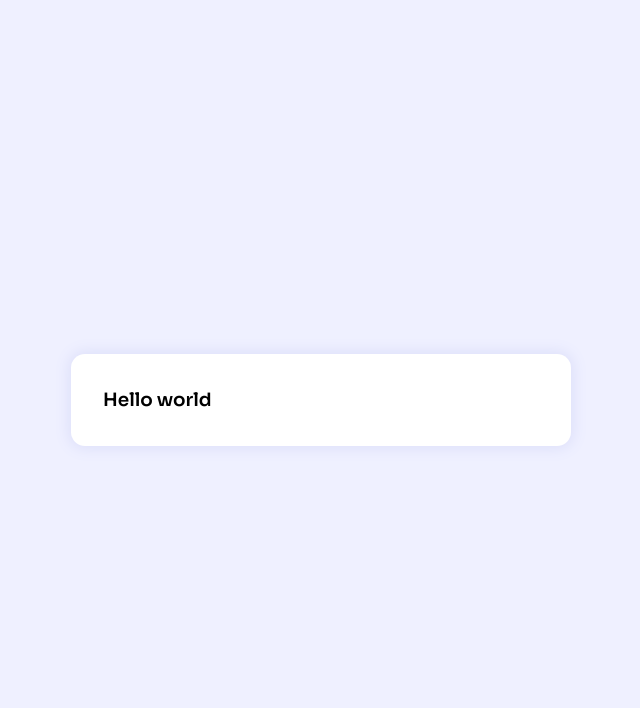
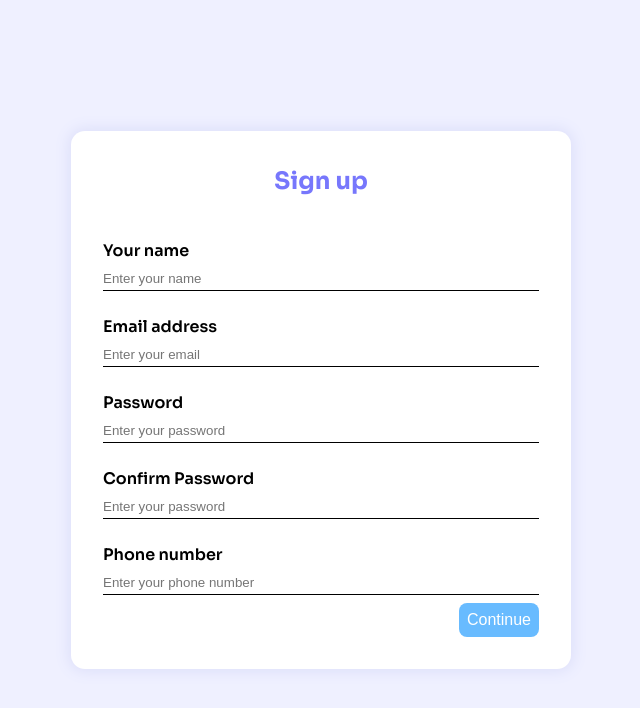
Before and after one commit to thungan1909/React-Learning, a React (Create React App) app in the folder formikdanieltruong/: page / in a window 1280 px wide. Shown: the top 708 px of the page, without its empty margins (319-959 px from the left). Built offline with nearby package versions, Linux system fonts and the light colour scheme.

Commit message:
Sử dụng useState, onChange và onSubmit
- Sử dụng useState (là 1 loại hook) để khai báo biến
- Sử dụng onChange: cập nhật khi thay đổi giá trị
- onSubmit
  + e.preventDefault(); //Ngăn form re-load lại trang khi submit
  + tạo object newUser

```diff
--- a/formikdanieltruong/src/App.js
+++ b/formikdanieltruong/src/App.js
@@ -1,9 +1,11 @@
 import './App.css';
+import SignUpForm from './Component/SignUpForm';
 
 function App() {
   return (
     <div className="App">
-    Hello world
+    <header>Sign up</header>
+    <SignUpForm/>
     </div>
   );
 }
--- /dev/null
+++ b/formikdanieltruong/src/Component/SignUpForm.jsx
@@ -0,0 +1,73 @@
+import { useState } from "react";
+import "./signup.css";
+const SignUpForm  = () => {
+    const [email,setEmail] = useState("");
+    const [name,setName] = useState("");
+    const [phone,setPhone] = useState("");
+    const [password,setPassword] = useState("");
+    const [confirmedPassword,setConfirmedPassword] = useState("");
+
+    const handleSubmit = (e) => {
+        e.preventDefault(); //Ngăn form re-load lại trang khi submit
+        const newUser = {
+            email: email,
+            name : name,
+            phone: phone,
+            password: password
+        }; //Lưu thông tin user
+        console.log(newUser);
+    };
+    return (
+       <section>
+        <form className="infoform" onSubmit={handleSubmit}>
+            <label> Your name</label>
+            <input
+             type="text"
+             id="name"
+             name="name"
+             onChange={(e) => setName(e.target.value)} //onChange khi nhập gì vào input thì nó sẽ bỏ những gì mình nhập vào name state
+             placeholder="Enter your name">
+             </input>
+
+             <label> Email address</label>
+            <input
+             type="email"
+             id="email"
+             name="email"
+             onChange={(e) => setEmail(e.target.value)}
+             placeholder="Enter your email">
+             </input>
+
+             <label> Password</label>
+            <input
+             type="text"
+             id="password"
+             name="pasword"
+             onChange={(e) => setPassword(e.target.value)}
+             placeholder="Enter your password">
+             </input>
+
+             <label> Confirm Password</label>
+            <input
+             type="text"
+             id="confirmedpassword"
+             name="confirmedpasword"
+             onChange={(e) => setConfirmedPassword(e.target.value)}
+             placeholder="Enter your password">
+             </input>
+
+             <label> Phone number</label>
+            <input
+             type="text"
+             id="phone"
+             name="phone"
+             onChange={(e) => setPhone(e.target.value)}
+             placeholder="Enter your phone number">
+             </input>
+
+            <button type="submit">Continue</button>
+        </form>
+       </section>
+    );
+}
+export default SignUpForm;
--- /dev/null
+++ b/formikdanieltruong/src/Component/signup.css
@@ -0,0 +1,34 @@
+.infoform {
+    display: flex;
+    gap: 0.5rem;
+    flex-direction: column;
+    margin-top: 1.5rem;
+    font-weight: 500;
+    font-size: 1rem;
+  }
+  label {
+    margin-top: 1rem;
+  }
+  input {
+    border: none;
+    border-bottom: 1px solid black;
+    padding-bottom: 0.25rem;
+    outline: none;
+  }
+
+  button {
+    cursor: pointer;
+    align-self: flex-end;
+    padding: 0.5rem;
+    background-color: rgb(104, 187, 255);
+    color: white;
+    border: none;
+    font-size: 1rem;
+    border-radius: 8px;
+  }
+
+  .errorMsg {
+    max-width: 100%;
+    font-size:0.75rem;
+    color:rgb(248, 106, 106);
+  }
```
